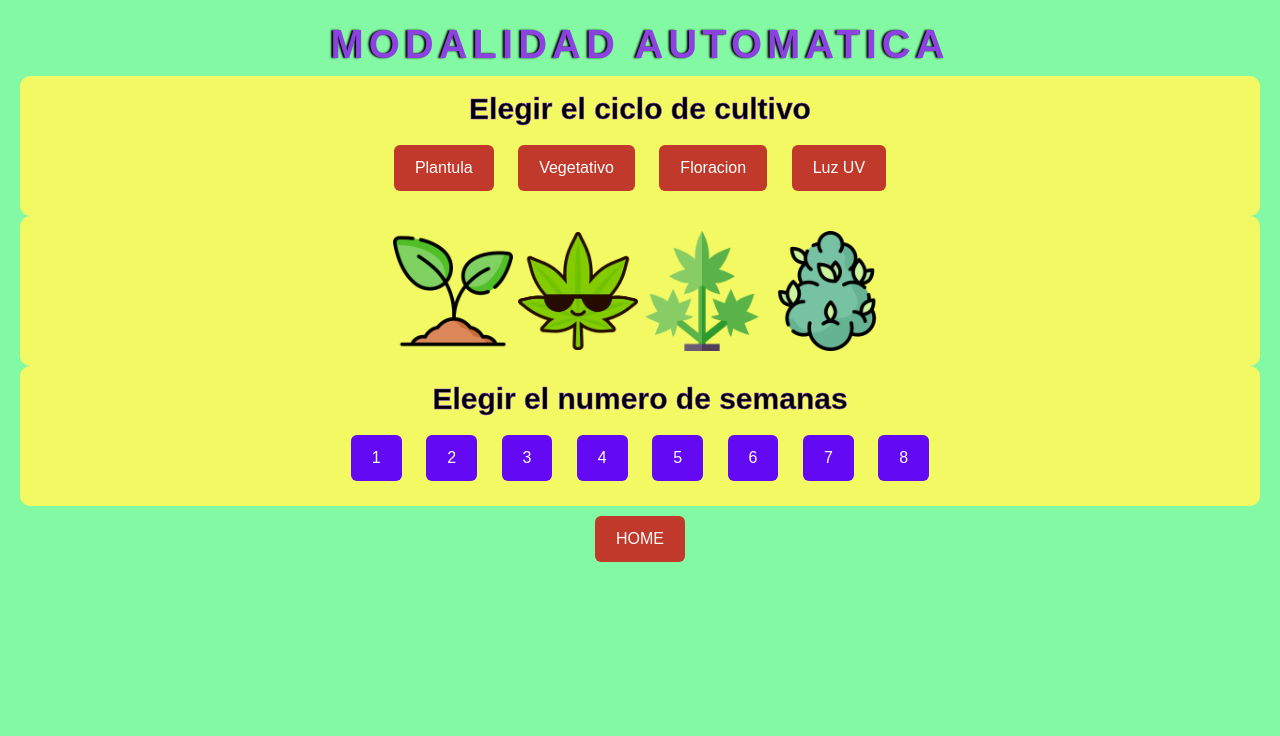
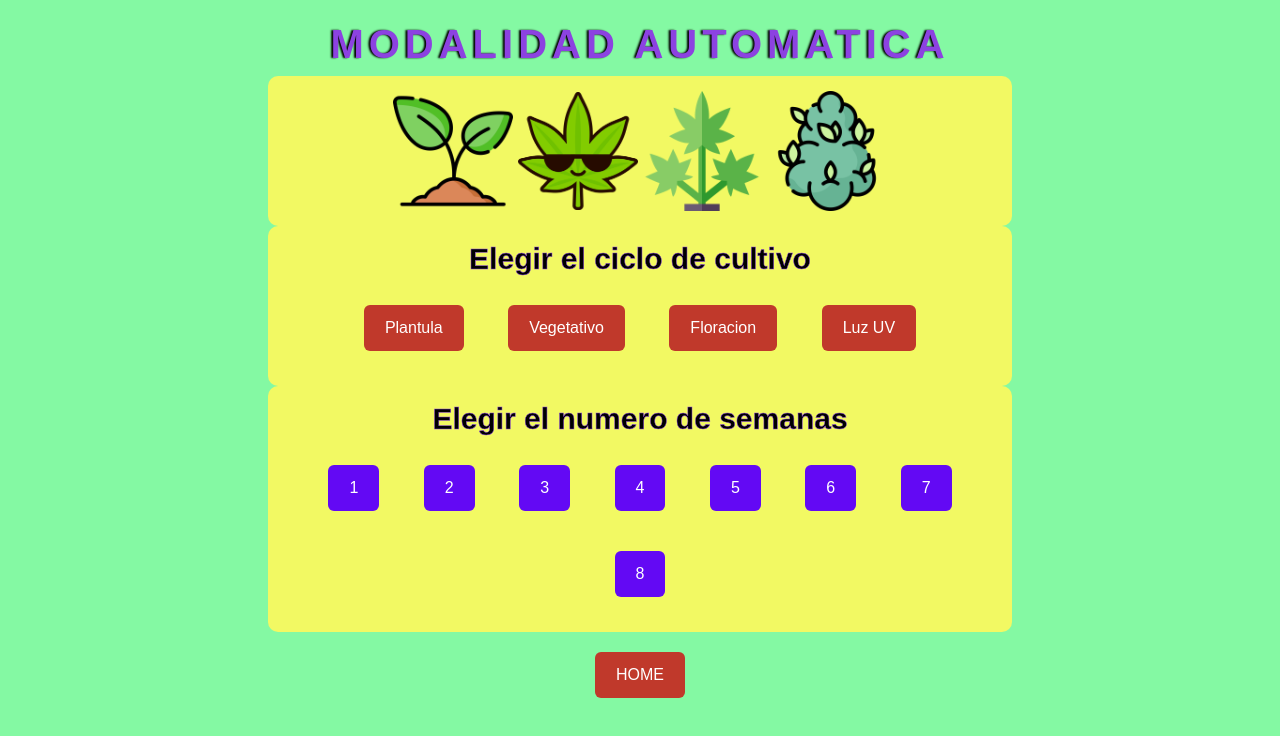
Before and after one commit to davideconfi/proyectoUTN, a plain HTML site: page paginaAutomatico.html in a window 1280 px wide. Drawn offline with nearby package versions, Linux system fonts and the light colour scheme.

Commit message:
Update paginaAutomatico.html

```diff
--- a/paginaAutomatico.html
+++ b/paginaAutomatico.html
@@ -21,8 +21,8 @@
             text-align: center;
             letter-spacing: 5px;
         }
-        .box { background: #f2f963; padding: 15px; border-radius: 10px; margin-bottom: 0px; }
-        .btn { padding: 10px 20px; margin: 10px; font-size: 16px; }
+        .box { background: #f2f963; padding: 15px; border-radius: 10px; width: 60%; }
+        .btn { padding: 10px 20px; margin: 20px; font-size: 16px; }
         .auto { background-color: #6309f4; color: white; }
         .man { background-color: #c0392b; color: white; }
     </style>
@@ -33,6 +33,13 @@
                     <div class="text-stoke">
                     <h1><strong>MODALIDAD AUTOMATICA</strong></h1>
                     </div>
+         <div class="box">
+
+                        <img src="plantula.png" alt="Plantula" style="width: 120px; height: auto;">
+                      <img src="veg.png" alt="Vegetativo" style="width: 120px; height: auto;">
+                      <img src="flora.png" alt="Floracion" style="width: 120px; height: auto;">
+                        <img src="UV.png" alt="Luz UV" style="width: 120px; height: auto;">
+                    </div>
                     <div class="box">
                         <center><h2><strong>Elegir el ciclo de cultivo</strong></h2></center>
                         <button class="btn man" onclick="toggle('ciclo', 'Plantula')">Plantula </button>
@@ -40,13 +47,7 @@
                         <button class="btn man" onclick="toggle('ciclo', 'Floracion')">Floracion</button>
                         <button class="btn man" onclick="toggle('ciclo', 'Luz UV')">Luz UV</button>
                                         </div>
-                            <div class="box">
 
-                        <img src="plantula.png" alt="Plantula" style="width: 120px; height: auto;">
-                      <img src="veg.png" alt="Vegetativo" style="width: 120px; height: auto;">
-                      <img src="flora.png" alt="Floracion" style="width: 120px; height: auto;">
-                        <img src="UV.png" alt="Luz UV" style="width: 120px; height: auto;">
-                    </div>
 
                         <div class="box">
                             <center><h2><strong>Elegir el numero de semanas</strong></h2></center>
```
